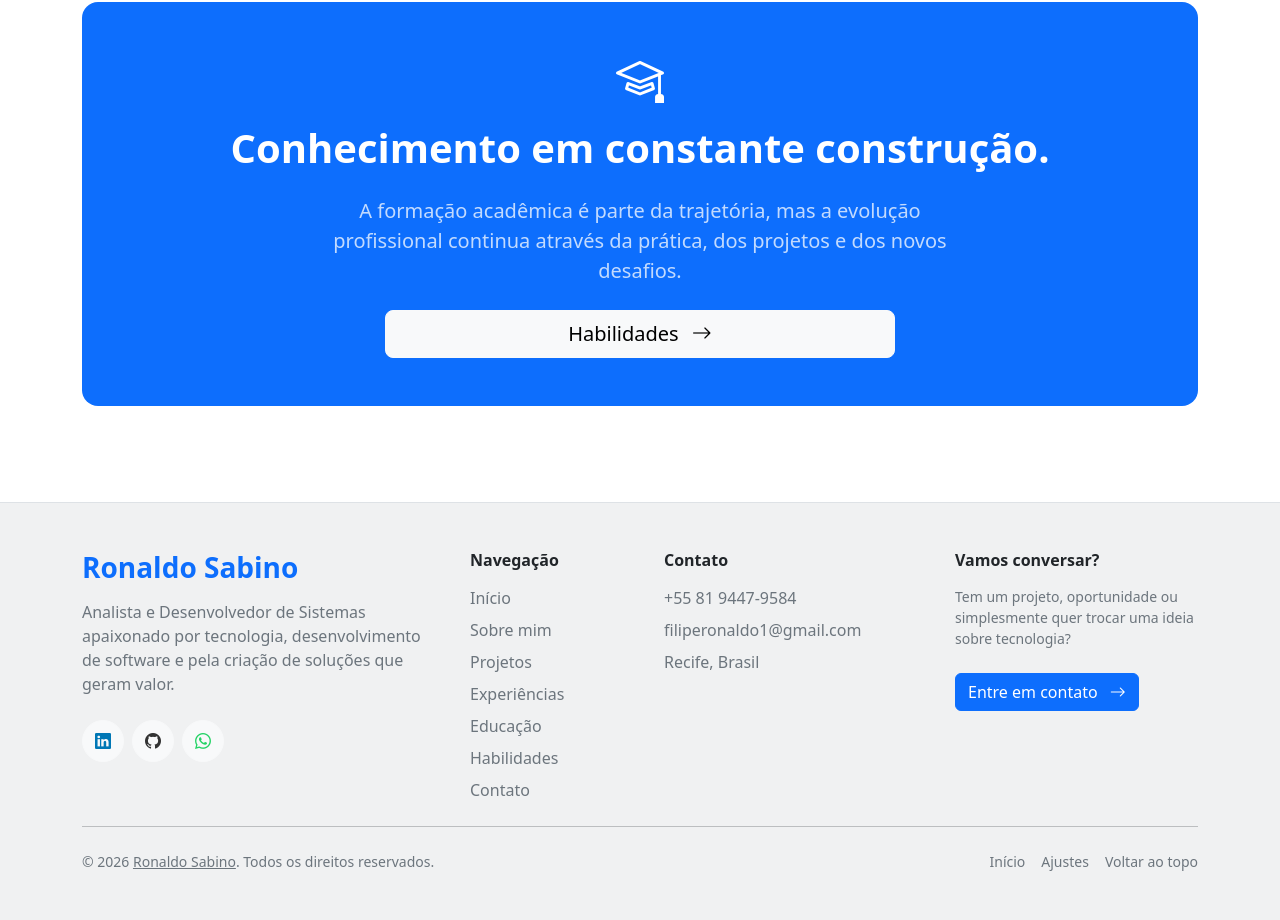
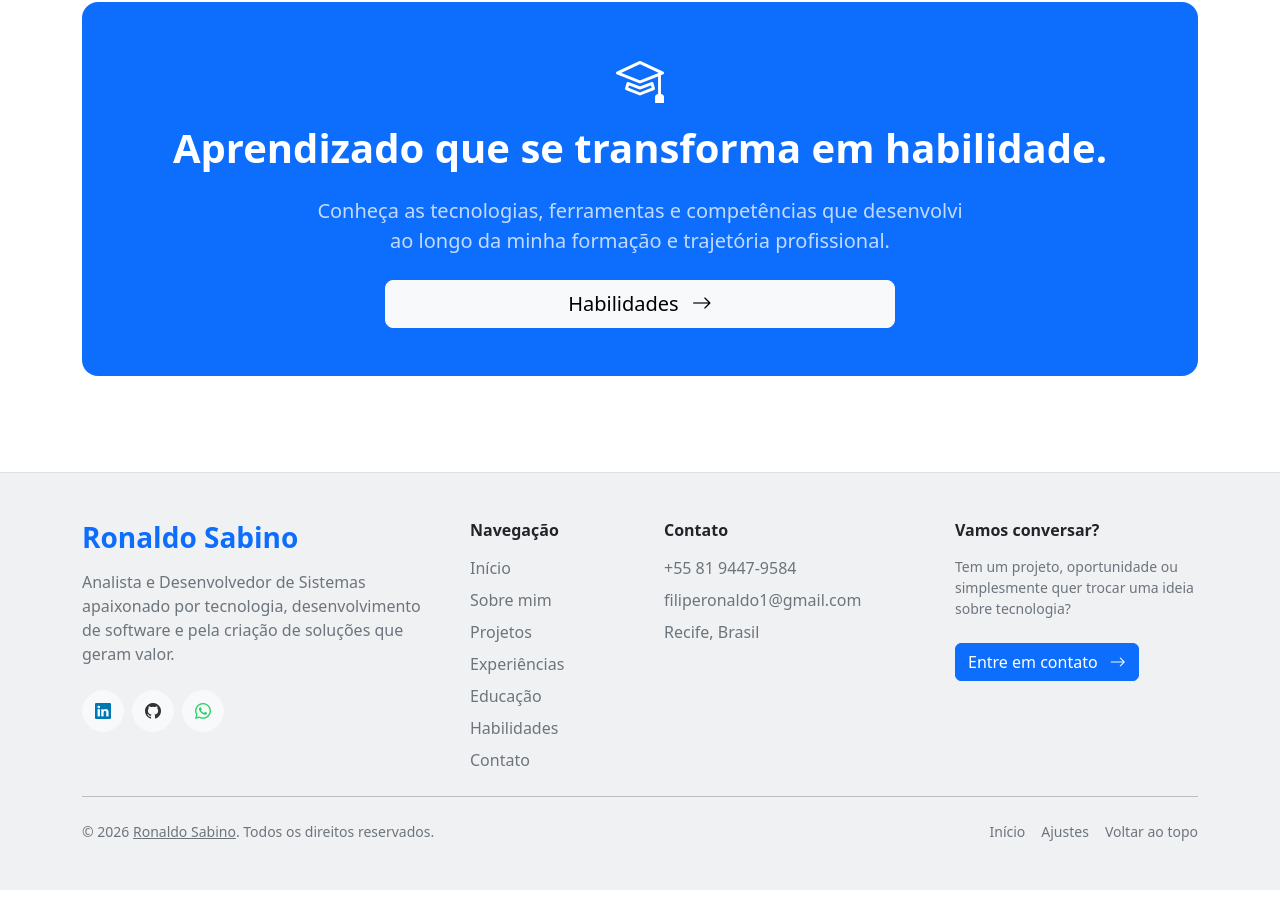
Before and after one commit to ronaldosabino/professional-portfolio, an Angular app: page /education in a window 1280 px wide. Shown: the part 2516-3436 px from the top of the page. After the commit the page ends 3406 px from the top, so only its background shows below. Built offline with nearby package versions, Linux system fonts and the light colour scheme.

Commit message:
feat: update CTA titles and descriptions for improved clarity and engagement across multiple languages

```diff
--- a/src/app/features/education/education.ts
+++ b/src/app/features/education/education.ts
@@ -287,12 +287,9 @@ export class Education {
 
         // CTA
         cta: {
-          title: 'Conhecimento em constante construção.',
-          description: `
-        A formação acadêmica é parte da trajetória, mas a evolução
-        profissional continua através da prática, dos projetos
-        e dos novos desafios.
-      `,
+          title: 'Aprendizado que se transforma em habilidade.',
+          description:
+            'Conheça as tecnologias, ferramentas e competências que desenvolvi ao longo da minha formação e trajetória profissional.',
           skillsButton: 'Habilidades',
           contactButton: 'Entre em contato',
         },
@@ -414,9 +411,9 @@ export class Education {
         },
 
         cta: {
-          title: 'Knowledge under constant construction.',
+          title: 'Learning that translates into skills.',
           description:
-            'Academic education is part of the journey, but professional growth continues through practice, projects, and new challenges.',
+            'Explore the technologies, tools, and competencies I have developed throughout my education and professional journey.',
 
           skillsButton: 'Skills',
           contactButton: 'Get in touch',
@@ -541,9 +538,9 @@ export class Education {
         },
 
         cta: {
-          title: 'Conocimiento en constante construcción.',
+          title: 'El aprendizaje se convierte en habilidades.',
           description:
-            'La formación académica es parte de la trayectoria, pero la evolución profesional continúa a través de la práctica, los proyectos y los nuevos desafíos.',
+            'Conoce las tecnologías, herramientas y competencias que he desarrollado a lo largo de mi formación y trayectoria profesional.',
 
           skillsButton: 'Habilidades',
           contactButton: 'Contáctame',
```
